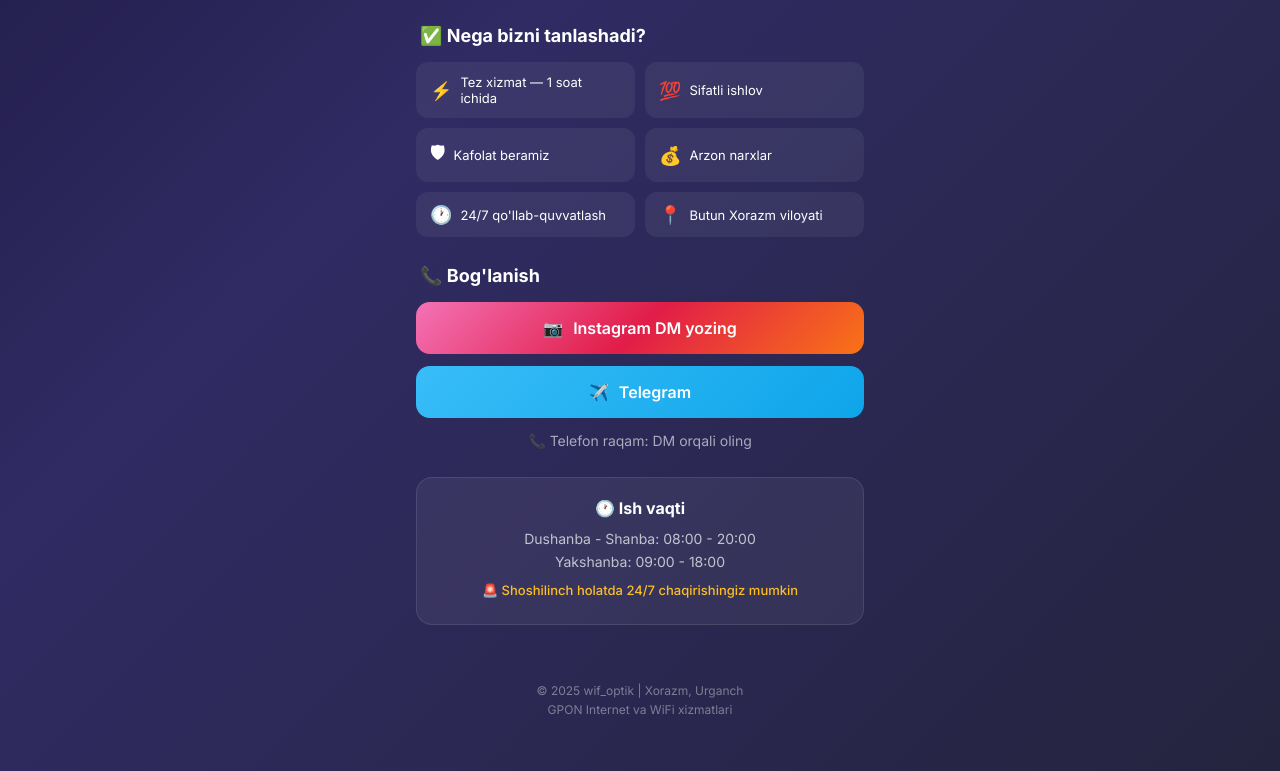
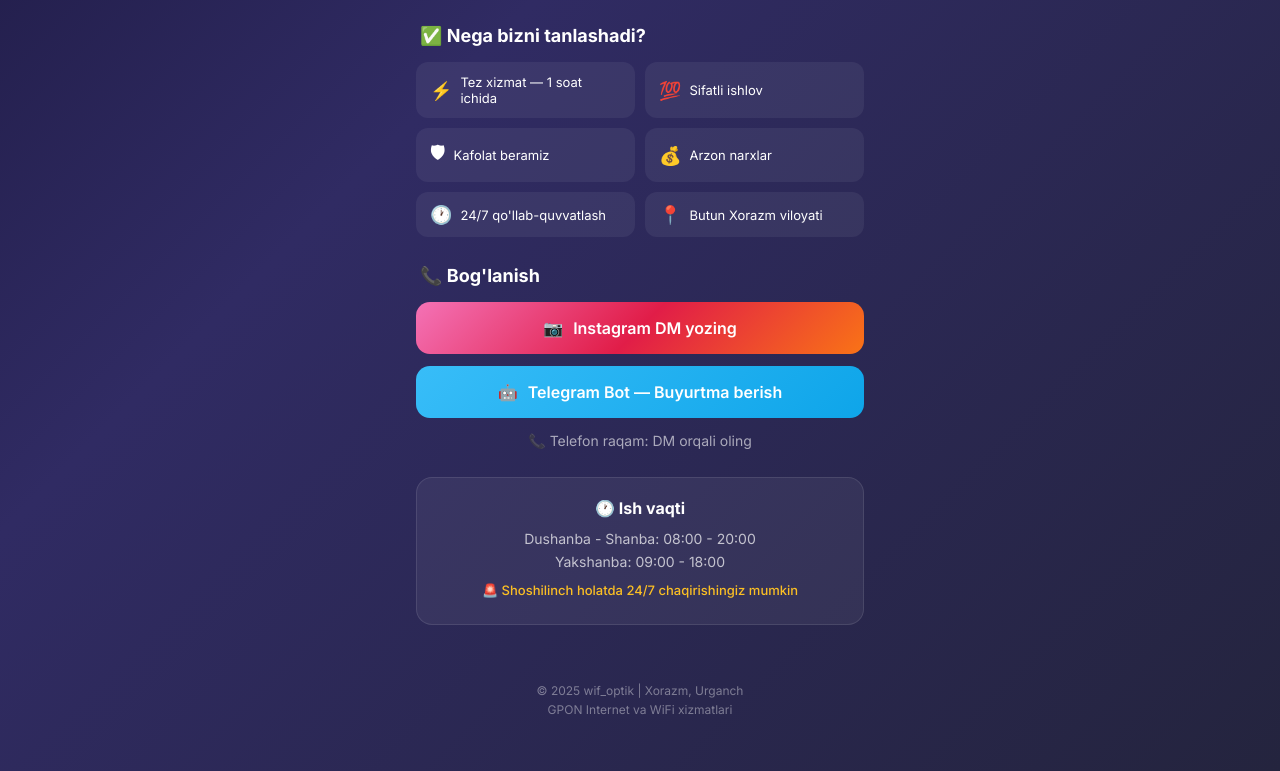
Before and after one commit to quramboyevumirbek010-rgb/wif-optik, a plain HTML site: page index.html in a window 1280 px wide. Shown: the part 984-1755 px from the top of the page. Drawn offline with Linux system fonts and the light colour scheme.

Commit message:
Telegram link botga yo'naltirildi - @wif_optik_urganch_bot

```diff
--- a/index.html
+++ b/index.html
@@ -123,8 +123,8 @@
                 <a href="https://instagram.com/wif_optik" class="btn btn-instagram">
                     <span>📷</span> Instagram DM yozing
                 </a>
-                <a href="https://t.me/wif_optik" class="btn btn-telegram">
-                    <span>✈️</span> Telegram
+                <a href="https://t.me/wif_optik_urganch_bot" class="btn btn-telegram">
+                    <span>🤖</span> Telegram Bot — Buyurtma berish
                 </a>
             </div>
             <p class="contact-note">📞 Telefon raqam: DM orqali oling</p>
```
